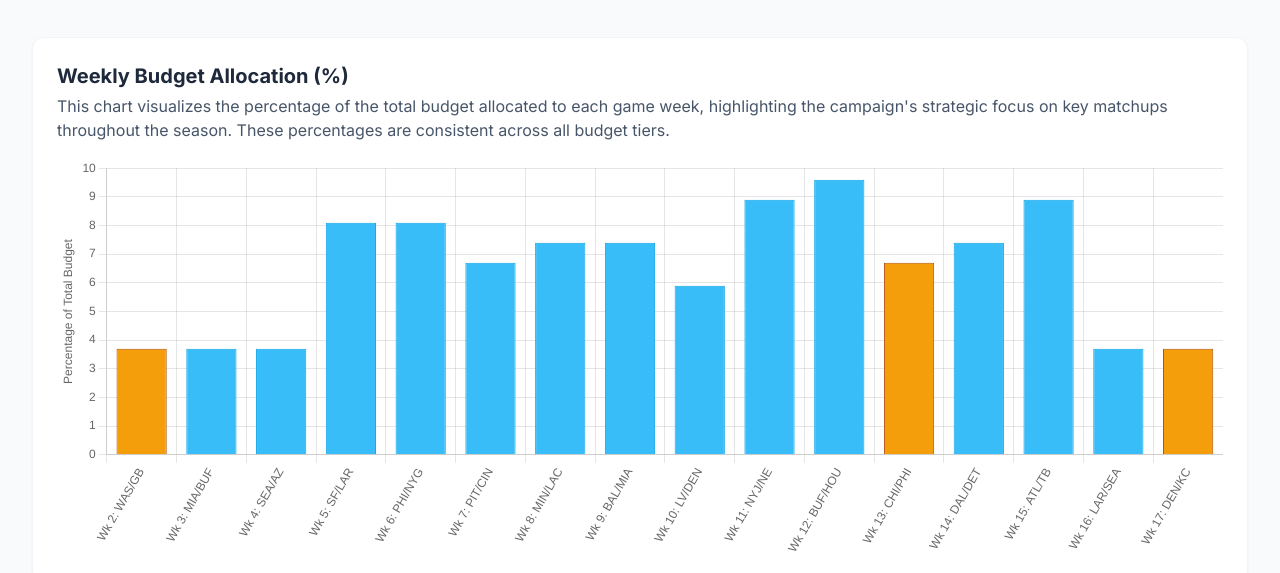
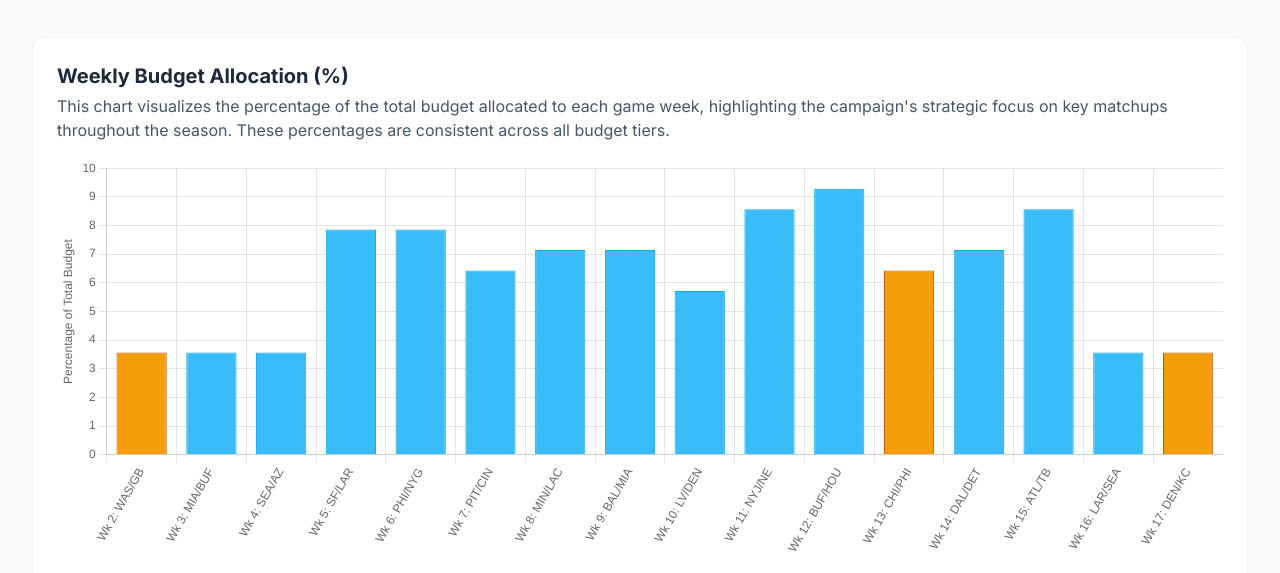
Before and after one commit to BNYEDAGAWD/tnf-dashboard-2025, a plain HTML site: page index.html in a window 1280 px wide. Shown: the part 404-977 px from the top of the page. Drawn offline with nearby package versions, Linux system fonts and the light colour scheme.

Commit message:
Update index.html

```diff
--- a/index.html
+++ b/index.html
@@ -214,7 +214,7 @@
                             <li class="flex items-start"><span class="text-amber-500 mr-3 mt-1">✓</span><strong>Media Plan Due:</strong> Monday, June 16 @ noon</li>
                             <li class="flex items-start"><span class="text-amber-500 mr-3 mt-1">✓</span><strong>Format:</strong> Weekly/by-game breakdown</li>
                             <li class="flex items-start"><span class="text-amber-500 mr-3 mt-1">✓</span><strong>Week Structure:</strong> Tuesday start to Thursday end</li>
-                             <li class="flex items-start"><span class="text-amber-500 mr-3 mt-1">✓</span><strong>Note Added Value:</strong> Analytics, creative support, etc.</li>
+                             <li class="flex items-start"><span class="text-amber-500 mr-3 mt-1">✓</span><strong>Note Added Value:</b> Analytics, creative support, etc.</li>
                         </ul>
                     </div>
                 </div>
@@ -243,33 +243,46 @@
                 formats: ['CTV ($233K)', 'Spotlight ($233K)', 'Runway ($233K)', 'HRBTO ($300K)'],
                 data: []
             },
-            // Note: These allocation percentages are from the provided tables and sum to 100%.
-            schedule: [
-                { week: 2, date: '9/11', matchup: 'WAS/GB', allocation: 3.7 },
-                { week: 3, date: '9/18', matchup: 'MIA/BUF', allocation: 3.7 },
-                { week: 4, date: '9/25', matchup: 'SEA/AZ', allocation: 3.7 },
-                { week: 5, date: '10/2', matchup: 'SF/LAR', allocation: 8.1 },
-                { week: 6, date: '10/9', matchup: 'PHI/NYG', allocation: 8.1 },
-                { week: 7, date: '10/16', matchup: 'PIT/CIN', allocation: 6.7 },
-                { week: 8, date: '10/23', matchup: 'MIN/LAC', allocation: 7.4 },
-                { week: 9, date: '10/30', matchup: 'BAL/MIA', allocation: 7.4 },
-                { week: 10, date: '11/6', matchup: 'LV/DEN', allocation: 5.9 },
-                { week: 11, date: '11/13', matchup: 'NYJ/NE', allocation: 8.9 },
-                { week: 12, date: '11/20', matchup: 'BUF/HOU', allocation: 9.6 },
-                { week: 13, date: '11/28', matchup: 'CHI/PHI', allocation: 6.7, priority: true },
-                { week: 14, date: '12/4', matchup: 'DAL/DET', allocation: 7.4 },
-                { week: 15, date: '12/11', matchup: 'ATL/TB', allocation: 8.9 },
-                { week: 16, date: '12/18', matchup: 'LAR/SEA', allocation: 3.7 },
-                { week: 17, date: '12/25', matchup: 'DEN/KC', allocation: 3.7, priority: true },
+            // Original allocation percentages as provided, which sum to 140%
+            originalSchedule: [
+                { week: 2, date: '9/11', matchup: 'WAS/GB', allocation: 5, priority: true },
+                { week: 3, date: '9/18', matchup: 'MIA/BUF', allocation: 5 },
+                { week: 4, date: '9/25', matchup: 'SEA/AZ', allocation: 5 },
+                { week: 5, date: '10/2', matchup: 'SF/LAR', allocation: 11 },
+                { week: 6, date: '10/9', matchup: 'PHI/NYG', allocation: 11 },
+                { week: 7, date: '10/16', matchup: 'PIT/CIN', allocation: 9 },
+                { week: 8, date: '10/23', matchup: 'MIN/LAC', allocation: 10 },
+                { week: 9, date: '10/30', matchup: 'BAL/MIA', allocation: 10 },
+                { week: 10, date: '11/6', matchup: 'LV/DEN', allocation: 8 },
+                { week: 11, date: '11/13', matchup: 'NYJ/NE', allocation: 12 },
+                { week: 12, date: '11/20', matchup: 'BUF/HOU', allocation: 13 },
+                { week: 13, date: '11/28', matchup: 'CHI/PHI', allocation: 9, priority: true },
+                { week: 14, date: '12/4', matchup: 'DAL/DET', allocation: 10 },
+                { week: 15, date: '12/11', matchup: 'ATL/TB', allocation: 12 },
+                { week: 16, date: '12/18', matchup: 'LAR/SEA', allocation: 5 },
+                { week: 17, date: '12/25', matchup: 'DEN/KC', allocation: 5, priority: true },
             ],
             priorityWeeks: [2, 13, 17]
         };
 
         function calculateAndPopulateTierData() {
+            // Calculate total of original percentages (should be 140)
+            const initialTotalPercentage = campaignData.originalSchedule.reduce((sum, item) => sum + item.allocation, 0);
+            // Scaling factor to normalize percentages to 100%
+            const scalingFactor = 100 / initialTotalPercentage;
+
+            // Create a normalized schedule based on the original percentages scaled to 100%
+            const normalizedSchedule = campaignData.originalSchedule.map(item => ({
+                ...item,
+                normalizedAllocation: item.allocation * scalingFactor // This new allocation will sum to 100%
+            }));
+            campaignData.schedule = normalizedSchedule; // Update the main schedule to use normalized values
+
+
             // Helper to split a total into n parts, distributing remainder for exact sum
             function splitAndRound(total, parts) {
                 let base = Math.floor(total / parts);
-                let remainder = Math.round(total % parts); // Round remainder for better distribution
+                let remainder = total - (base * parts); // Use actual remainder
                 let values = Array(parts).fill(base);
                 for (let i = 0; i < remainder; i++) {
                     values[i]++;
@@ -277,10 +290,32 @@
                 return values;
             }
 
+            // Function to ensure the total budget for a tier sums exactly
+            function ensureExactSum(tierDataArray, targetTotal) {
+                let currentSum = tierDataArray.reduce((sum, item) => sum + item.total, 0);
+                let diff = targetTotal - currentSum;
+                if (diff !== 0 && tierDataArray.length > 0) {
+                    // Distribute the difference to the last element's total
+                    tierDataArray[tierDataArray.length - 1].total += diff;
+
+                    // Re-distribute the formats for the adjusted last week
+                    const lastWeek = tierDataArray[tierDataArray.length - 1];
+                    if (!campaignData.priorityWeeks.includes(lastWeek.week)) { // It's a RON week
+                        let newRonValues = splitAndRound(lastWeek.total, 3); // 3 formats for RON
+                        lastWeek.values[0] = newRonValues[0];
+                        lastWeek.values[1] = newRonValues[1];
+                        lastWeek.values[2] = newRonValues[2];
+                    } else { // It's a priority week, only HRBTO
+                         lastWeek.values[3] = lastWeek.total; // HRBTO is the 4th value
+                    }
+                }
+            }
+
+
             // --- Calculate for $300K Tier ---
             let currentTierData300 = [];
             campaignData.schedule.forEach((item) => {
-                let weeklyTotal = Math.round((item.allocation / 100) * campaignData.tier300.total);
+                let weeklyTotal = Math.round((item.normalizedAllocation / 100) * campaignData.tier300.total);
                 let values = splitAndRound(weeklyTotal, 2); // Split into Runway, Spotlight
 
                 currentTierData300.push({
@@ -292,21 +327,14 @@
                     note: ''
                 });
             });
-            // Ensure sum is exact for $300K tier
-            let currentSum300 = currentTierData300.reduce((sum, item) => sum + item.total, 0);
-            let diff300 = campaignData.tier300.total - currentSum300;
-            if (diff300 !== 0 && currentTierData300.length > 0) {
-                currentTierData300[currentTierData300.length - 1].total += diff300;
-                let lastWeekAdjustedTotal = currentTierData300[currentTierData300.length - 1].total;
-                currentTierData300[currentTierData300.length - 1].values = splitAndRound(lastWeekAdjustedTotal, 2);
-            }
+            ensureExactSum(currentTierData300, campaignData.tier300.total);
             campaignData.tier300.data = currentTierData300;
 
 
             // --- Calculate for $600K Tier ---
             let currentTierData600 = [];
             campaignData.schedule.forEach((item) => {
-                let weeklyTotal = Math.round((item.allocation / 100) * campaignData.tier600.total);
+                let weeklyTotal = Math.round((item.normalizedAllocation / 100) * campaignData.tier600.total);
                 let values = splitAndRound(weeklyTotal, 3); // Split into CTV, Spotlight, Runway
 
                 currentTierData600.push({
@@ -318,14 +346,7 @@
                     note: ''
                 });
             });
-            // Ensure sum is exact for $600K tier
-            let currentSum600 = currentTierData600.reduce((sum, item) => sum + item.total, 0);
-            let diff600 = campaignData.tier600.total - currentSum600;
-            if (diff600 !== 0 && currentTierData600.length > 0) {
-                currentTierData600[currentTierData600.length - 1].total += diff600;
-                let lastWeekAdjustedTotal = currentTierData600[currentTierData600.length - 1].total;
-                currentTierData600[currentTierData600.length - 1].values = splitAndRound(lastWeekAdjustedTotal, 3);
-            }
+            ensureExactSum(currentTierData600, campaignData.tier600.total);
             campaignData.tier600.data = currentTierData600;
 
 
@@ -334,15 +355,15 @@
             const ronBudgetTotal = 700000;
             const hrbtoPerPriorityWeek = 100000;
 
-            // Filter non-priority weeks from the schedule
+            // Filter non-priority weeks from the normalized schedule
             const nonPriorityWeeksSchedule = campaignData.schedule.filter(item => !campaignData.priorityWeeks.includes(item.week));
-            // Sum of allocation percentages for non-priority weeks
-            const totalNonPriorityAllocationPercentage = nonPriorityWeeksSchedule.reduce((sum, item) => sum + item.allocation, 0);
+            // Sum of normalized allocation percentages for non-priority weeks
+            const totalNormalizedNonPriorityAllocationPercentage = nonPriorityWeeksSchedule.reduce((sum, item) => sum + item.normalizedAllocation, 0);
 
             let ronAllocationsForNonPriorityWeeks = {}; // Store RON allocations to use for exact summing
             nonPriorityWeeksSchedule.forEach(item => {
-                // Calculate RON portion for this non-priority week
-                let weeklyRonTotal = Math.round((item.allocation / totalNonPriorityAllocationPercentage) * ronBudgetTotal);
+                // Calculate RON portion for this non-priority week based on normalized allocation
+                let weeklyRonTotal = Math.round((item.normalizedAllocation / totalNormalizedNonPriorityAllocationPercentage) * ronBudgetTotal);
                 ronAllocationsForNonPriorityWeeks[item.week] = weeklyRonTotal;
             });
 
@@ -389,34 +410,7 @@
             });
 
             // Final overall total adjustment for $1M tier to guarantee exact sum
-            let finalSum1000 = currentTierData1000.reduce((sum, item) => sum + item.total, 0);
-            let finalDiff1000 = campaignData.tier1000.total - finalSum1000;
-
-            if (finalDiff1000 !== 0 && currentTierData1000.length > 0) {
-                // Find the last non-priority week to absorb the overall difference
-                let lastNonPriorityWeekData = currentTierData1000.findLast(data => !campaignData.priorityWeeks.includes(data.week));
-                if (lastNonPriorityWeekData) {
-                    lastNonPriorityWeekData.total += finalDiff1000;
-                    // Re-distribute the updated total into its RON components for that week
-                    let ronSplitValues = splitAndRound(lastNonPriorityWeekData.total, 3);
-                    lastNonPriorityWeekData.values[0] = ronSplitValues[0];
-                    lastNonPriorityWeekData.values[1] = ronSplitValues[1];
-                    lastNonPriorityWeekData.values[2] = ronSplitValues[2];
-                } else {
-                    // Fallback if no non-priority week exists (unlikely given data)
-                    currentTierData1000[currentTierData1000.length - 1].total += finalDiff1000;
-                    // Re-distribute the updated total into its components (might be HRBTO week if no non-priority)
-                    let lastWeekData = currentTierData1000[currentTierData1000.length - 1];
-                    if (!campaignData.priorityWeeks.includes(lastWeekData.week)) {
-                         let ronSplitValues = splitAndRound(lastWeekData.total, 3);
-                         lastWeekData.values[0] = ronSplitValues[0];
-                         lastWeekData.values[1] = ronSplitValues[1];
-                         lastWeekData.values[2] = ronSplitValues[2];
-                    } else { // Adjust HRBTO if last week is priority and no non-priority found.
-                        lastWeekData.values[3] += finalDiff1000;
-                    }
-                }
-            }
+            ensureExactSum(currentTierData1000, campaignData.tier1000.total);
             campaignData.tier1000.data = currentTierData1000;
         }
 
@@ -497,7 +491,7 @@
                         labels: campaignData.schedule.map(g => `Wk ${g.week}: ${g.matchup}`),
                         datasets: [{
                             label: 'Budget Allocation %',
-                            data: campaignData.schedule.map(g => g.allocation),
+                            data: campaignData.schedule.map(g => g.normalizedAllocation), // Use normalized for chart
                             backgroundColor: campaignData.schedule.map(g => campaignData.priorityWeeks.includes(g.week) ? '#f59e0b' : '#38bdf8'),
                             borderColor: campaignData.schedule.map(g => campaignData.priorityWeeks.includes(g.week) ? '#b45309' : '#0ea5e9'),
                             borderWidth: 1
@@ -529,10 +523,10 @@
                                             lines.push(currentLine);
                                             return [
                                                 ...lines,
-                                                `Allocation: ${context.parsed.y}%`
+                                                `Allocation: ${context.parsed.y.toFixed(1)}%` // Show one decimal for normalized percentage
                                             ];
                                         }
-                                        return `Allocation: ${context.parsed.y}%`;
+                                        return `Allocation: ${context.parsed.y.toFixed(1)}%`; // Show one decimal for normalized percentage
                                     }
                                 }
                             }
```
